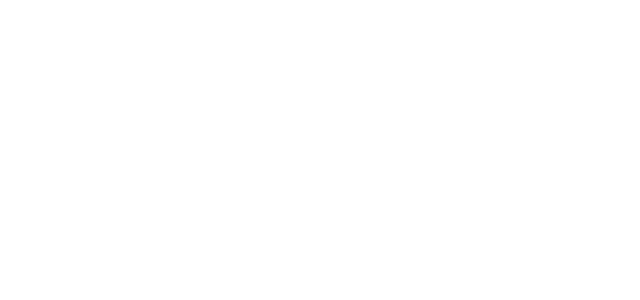
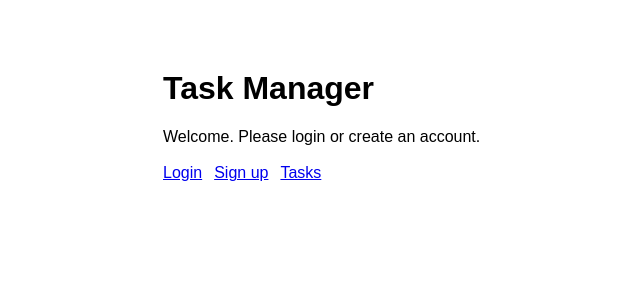
Before and after one commit to King-Hero/Task-Manager-App, a Next.js app in the folder frontend/: page / in a window 1280 px wide. Before the commit this address had no page. Shown: the top 300 px of the page, without its empty margins (97-737 px from the left). Built offline with nearby package versions, Linux system fonts and the light colour scheme.

Commit message:
Make homepage static (no API calls)

```diff
--- a/frontend/app/page.js
+++ b/frontend/app/page.js
@@ -1,5 +1,16 @@
-import { redirect } from "next/navigation";
+import Link from "next/link";
 
 export default function Home() {
-  redirect("/login");
+  return (
+    <div style={{ maxWidth: 760, margin: "70px auto", fontFamily: "Arial" }}>
+      <h1>Task Manager</h1>
+      <p>Welcome. Please login or create an account.</p>
+
+      <div style={{ display: "flex", gap: 12, marginTop: 18 }}>
+        <Link href="/login">Login</Link>
+        <Link href="/signup">Sign up</Link>
+        <Link href="/tasks">Tasks</Link>
+      </div>
+    </div>
+  );
 }
```
